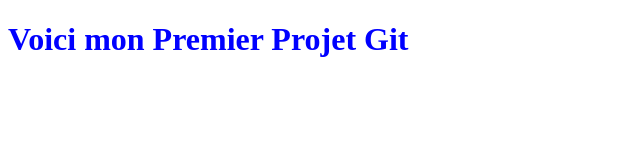
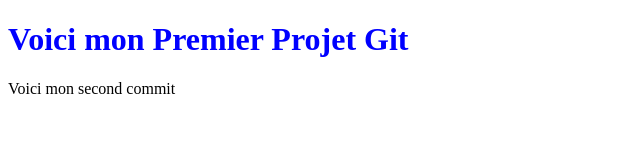
Before and after one commit to AlexMinaud/MonPremierProjet, a plain HTML site: page index.html in a window 1280 px wide. Shown: the whole page, without its empty margins (0-640 px from the left). Drawn offline with Linux system fonts and the light colour scheme.

Commit message:
Mon second commit

```diff
--- a/index.html
+++ b/index.html
@@ -8,5 +8,6 @@
     </head>
     <body>
         <H1>Voici mon Premier Projet Git</H1>
+        <p> Voici mon second commit</p>
     </body>
 </html>
```
